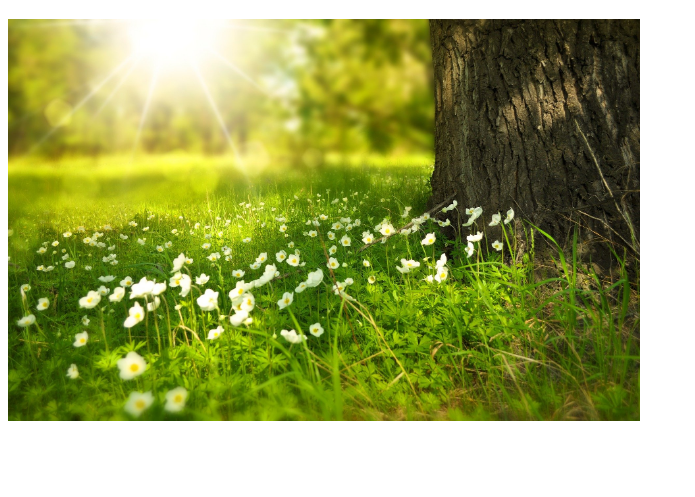
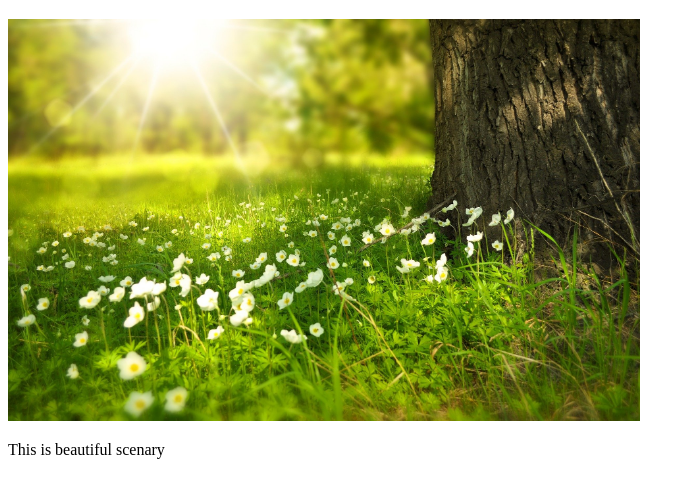
Before and after one commit to SM-Ridoy/Git-advanced, a plain HTML site: page index.html in a window 1280 px wide. Shown: the part 61-558 px from the top of the page, without its empty margins (0-695 px from the left). Drawn offline with Linux system fonts and the light colour scheme.

Commit message:
new-push

```diff
--- a/index.html
+++ b/index.html
@@ -11,6 +11,7 @@
 
     <h1>Git advanced</h1>
     <img src="nature.jpg" alt="">
+    <P>This is beautiful scenary</P>
 
 </body>
 </html>
```
